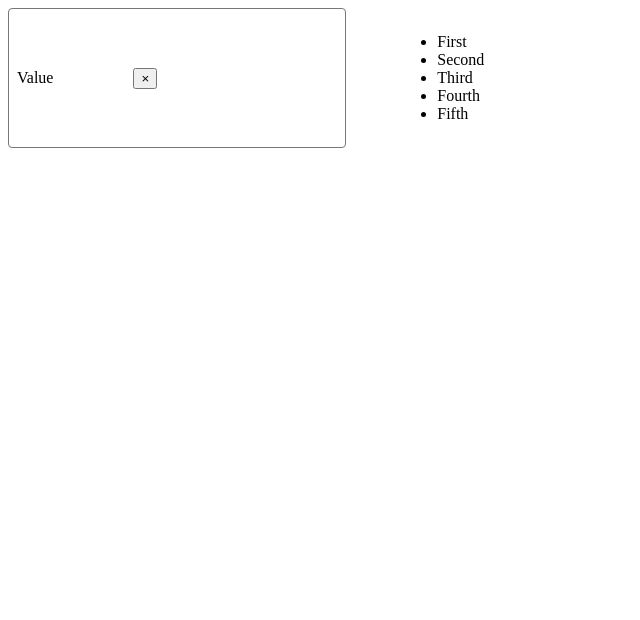
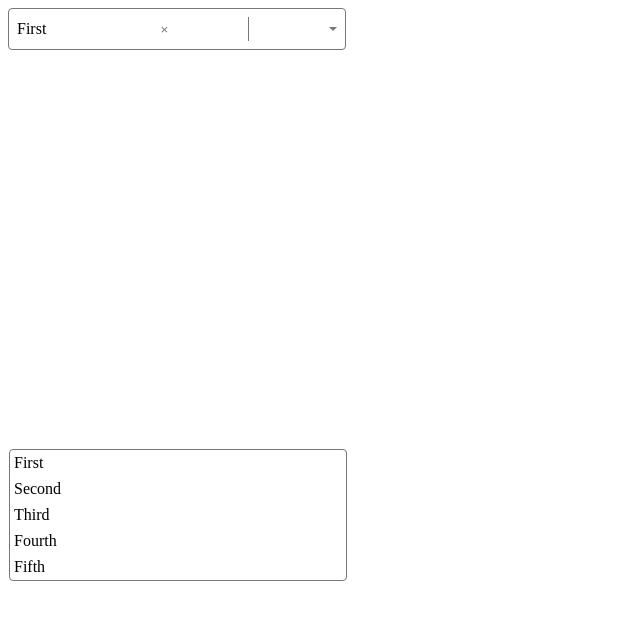
Before and after one commit to IvanTorresMia/React-TS-MultiSelect, a React (Vite) app in the folder multi-select-ts/: page / in a window 1280 px wide. Shown: the top 620 px of the page, without its empty margins (0-640 px from the left). Built offline with nearby package versions, Linux system fonts and the light colour scheme.

Commit message:
initial styling

```diff
--- a/multi-select-ts/src/App.tsx
+++ b/multi-select-ts/src/App.tsx
@@ -1,6 +1,5 @@
+import { useState } from "react";
 import { Select } from "./Select";
-
-function App() {
 const options = [
   { label: "First", value: 1 },
   { label: "Second", value: 2 },
@@ -8,9 +7,11 @@
   { label: "Fourth", value: 4 },
   { label: "Fifth", value: 5 },
 ];
+function App() {
+  const [value, setValue] = useState<typeof options[0] | undefined>(options[0]);
   return (
     <div>
-      <Select options={options} />
+      <Select options={options} value={value} onChange={o => setValue(o)} />
     </div>
   );
 }
--- a/multi-select-ts/src/Select.tsx
+++ b/multi-select-ts/src/Select.tsx
@@ -2,7 +2,7 @@
 
 type SelectOption = {
   label: String;
-  value: any;
+  value: number;
 };
 
 type SelectProps = {
@@ -13,12 +13,12 @@
 
 export function Select({ value, onChange, options }: SelectProps) {
   return (
-    <div className={styles.container}>
-      <span className={styles.value}>Value</span>
+    <div tabIndex={0} className={styles.container}>
+      <span className={styles.value}>{value?.label}</span>
       <button className={styles["clear-btn"]}>&times;</button>
       <div className={styles.divider}></div>
       <div className={styles.carrot}></div>
-      <ul className={styles.options}>
+      <ul className={`${styles.options} ${styles.show}`}>
         {options.map((option) => (
           <li key={option.value} className={styles.option}>
             {option.label}
--- a/multi-select-ts/src/select.module.css
+++ b/multi-select-ts/src/select.module.css
@@ -10,3 +10,73 @@
     border-radius: .25em;
     outline: none;
 }
+
+.container:focus {
+    border-color: hsl(200, 100%, 200%);
+}
+
+.value {
+    flex-grow: 1 ;
+}
+
+.clear-btn {
+    background: none;
+    color: #777;
+    border: none;
+    outline: none;
+    cursor: pointer;
+    padding: 0;
+    font-size: 1.25 em;
+}
+
+.clear-btn:focus,
+.clear-btn:hover {
+    color: #333;
+}
+
+.divider {
+    background-color: #777;
+    align-self: stretch;
+    width: .05em;
+}
+
+.carrot {
+    translate: 0 25%;
+    border: .25em solid transparent;
+    border-top-color: #777;
+}
+
+.options {
+    position: absolute;
+    margin: 0;
+    padding: 0;
+    list-style: none;
+    /* display: none;  */
+    max-height: 15em;
+    overflow-y: auto;
+    border: .05em solid #777;
+    border-radius: .25em;
+    width: 100%;
+    left: 0;
+    top: calc(100% + 25em);
+    background-color: white;
+    z-index: 100;
+}
+
+.options.show {
+    display: block;
+}
+
+.option {
+    padding: .25em;
+    cursor: pointer;
+}
+
+.option.highlighted {
+    background-color: hsl(200, 100%, 50%);
+    color: white;
+}
+
+.option.selectted {
+    background-color: hsl(200, 100%, 70%);
+}
```
Lines whose indentation alone changed are shown as unchanged.
